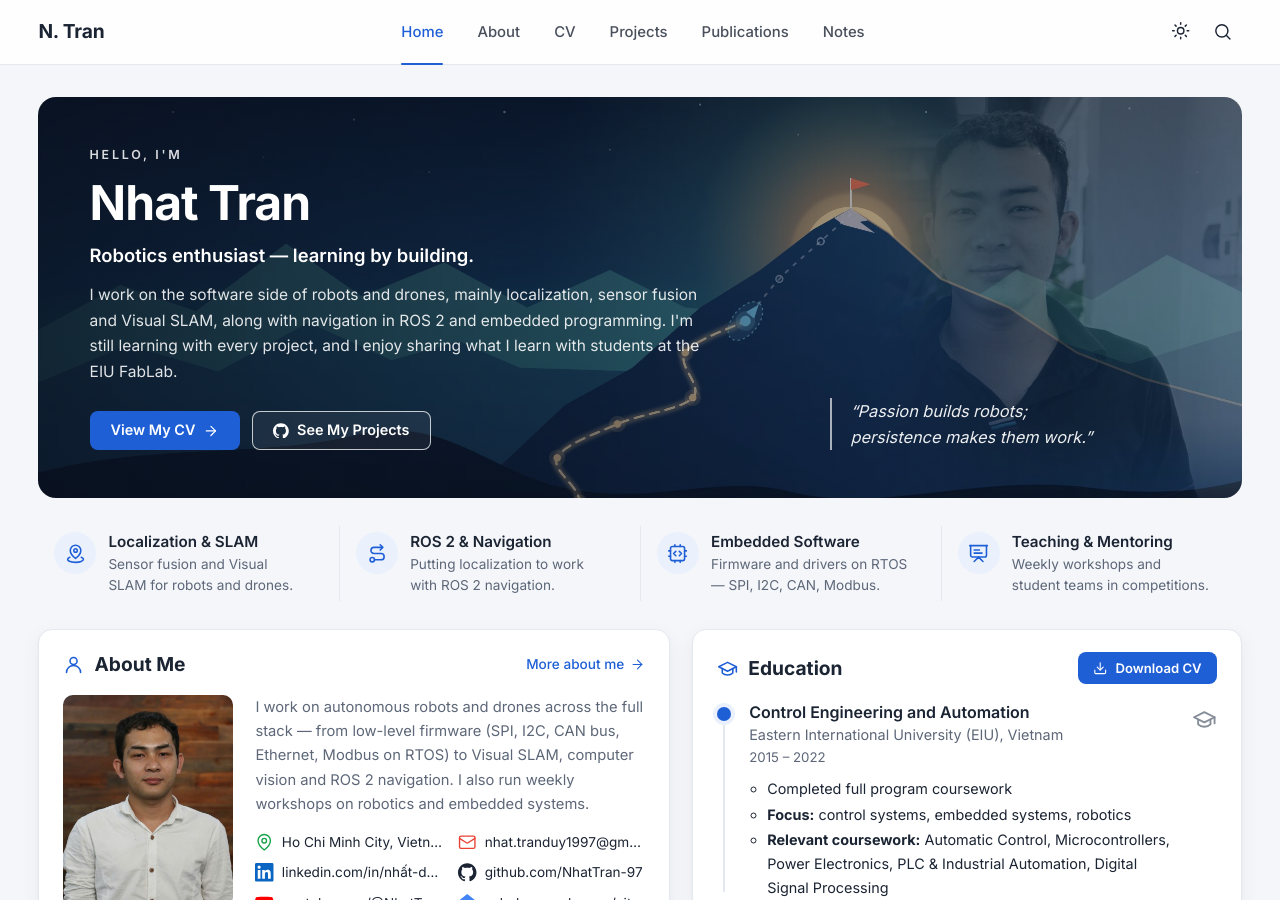
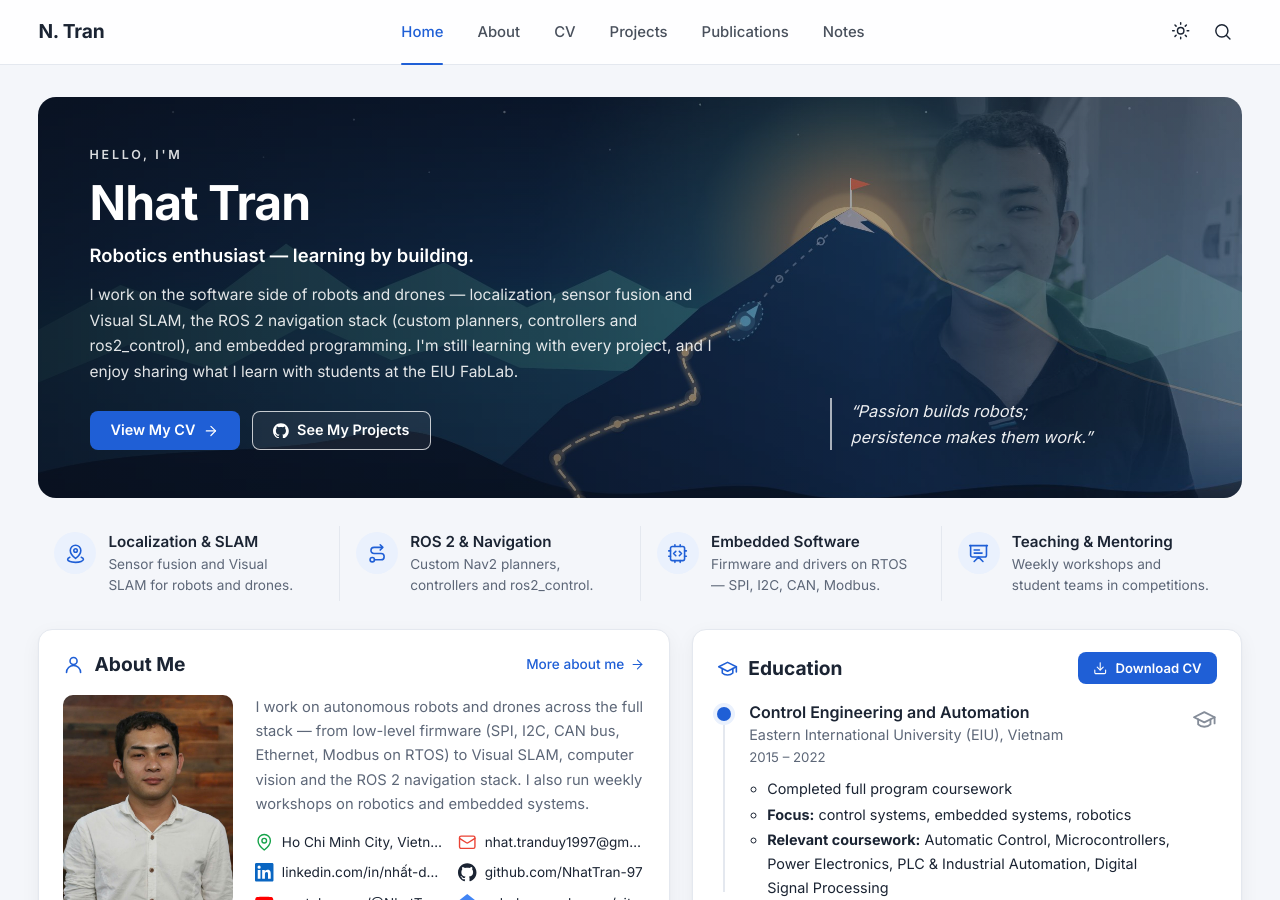
Before and after one commit to NhatTran-97/NhatTran-97.github.io, a Jekyll site: the page built from index.html, in a window 1280 px wide and 900 px high. Built offline with Jekyll 4.4.1, drawn with Linux system fonts in a browser that asks for light colours.

Commit message:
Describe Nav2 work: custom planners, controllers, ros2_control
- Home highlight, hero intro, About and CV now describe the ROS 2
  navigation stack work (custom Nav2 planner/controller plugins,
  ros2_control hardware interfaces) alongside localization
- Add ros2_control to CV skills

Co-Authored-By: Claude Opus 5.5 <noreply@anthropic.com>
Claude-Session: https://claude.ai/code/session_01WtscMMpGViN2kQZVLN7Eom

```diff
--- a/_data/cv.yml
+++ b/_data/cv.yml
@@ -40,7 +40,7 @@ sections:
         details:
           - Develop autonomous robot and autonomous drone platforms, working across the full stack from low-level firmware to high-level autonomy.
           - "**Technical Lead** (Jun–Nov 2026), joint EIU–ARTC (Singapore) project [VDA5050 Support for Open-RMF](https://nhattran-97.github.io/projects/vda5050-open-rmf/): ROS 2 fleet adapters, an MQTT client adapter with a Nav2 bridge, and a fleet dashboard for a mixed AMR / TurtleBot3 fleet."
-          - "**Autonomy & perception:** Visual SLAM, computer vision, ROS 2 and autonomous navigation (Nav2)."
+          - "**Autonomy & perception:** Visual SLAM, computer vision and ROS 2 navigation — custom Nav2 planner and controller plugins, ros2_control hardware interfaces."
           - "**Embedded:** low-level robot firmware on RTOS — SPI, I2C, UART, CAN bus, Ethernet and Modbus."
           - Organize and teach a weekly workshop series for students on robotics, ROS 2, drones and embedded systems.
           - "Mentor student teams in annual robotics competitions — **2nd and 3rd Prize at AUTO RACE 2025** with two teams."
@@ -55,7 +55,7 @@ sections:
       - group: Perception & AI
         items: [PyTorch, OpenCV, TensorRT, ONNX, YOLO, PCL]
       - group: Autonomy
-        items: [ROS 2, Nav2, Visual SLAM, Open-RMF, VDA5050, MQTT, Autonomous Robots, Autonomous Drones]
+        items: [ROS 2, Nav2, ros2_control, Visual SLAM, Open-RMF, VDA5050, MQTT, Autonomous Robots, Autonomous Drones]
       - group: Programming
         items: [C / C++, Python, CUDA, Bash]
       - group: Tools
--- a/_data/profile.yml
+++ b/_data/profile.yml
@@ -24,8 +24,9 @@ hero:
   greeting: Hello, I'm
   tagline: Robotics enthusiast — learning by building.
   intro: >-
-    I work on the software side of robots and drones, mainly localization, sensor
-    fusion and Visual SLAM, along with navigation in ROS 2 and embedded programming.
+    I work on the software side of robots and drones — localization, sensor fusion
+    and Visual SLAM, the ROS 2 navigation stack (custom planners, controllers and
+    ros2_control), and embedded programming.
     I'm still learning with every project, and I enjoy sharing what I learn with
     students at the EIU FabLab.
   # Ảnh nền banner (ảnh ngang ~2400x900, < 300 KB). Có sẵn 4 lựa chọn:
@@ -54,7 +55,7 @@ highlights:
     text: Sensor fusion and Visual SLAM for robots and drones.
   - icon: route
     title: ROS 2 & Navigation
-    text: Putting localization to work with ROS 2 navigation.
+    text: Custom Nav2 planners, controllers and ros2_control.
   - icon: chip-code
     title: Embedded Software
     text: Firmware and drivers on RTOS — SPI, I2C, CAN, Modbus.
@@ -100,7 +101,7 @@ about:
   summary: >-
     I work on autonomous robots and drones across the full stack — from low-level
     firmware (SPI, I2C, CAN bus, Ethernet, Modbus on RTOS) to Visual SLAM, computer
-    vision and ROS 2 navigation. I also run weekly workshops on robotics and embedded systems.
+    vision and the ROS 2 navigation stack. I also run weekly workshops on robotics and embedded systems.
   # Phần giới thiệu đầy đủ trên trang About (viết Markdown, có thể nhiều đoạn)
   intro: |
     I am a **FabLab Technician** at *Eastern International University (EIU)*, where
@@ -109,7 +110,9 @@ about:
 
     On the **low level**, I write firmware for robot controllers on RTOS — drivers and
     communication over SPI, I2C, UART, CAN bus, Ethernet and Modbus. On the **high level**,
-    I work on autonomous systems with ROS 2: Visual SLAM, computer vision and navigation.
+    I work on autonomous systems with ROS 2: Visual SLAM, computer vision and the Nav2
+    navigation stack, where I write custom planner and controller plugins and
+    ros2_control hardware interfaces for our robots.
     I enjoy connecting these layers — understanding how a timing issue in the firmware
     shows up as drift in SLAM, or how perception changes what the robot can do.
 
```
